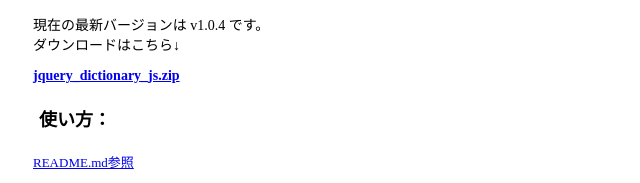
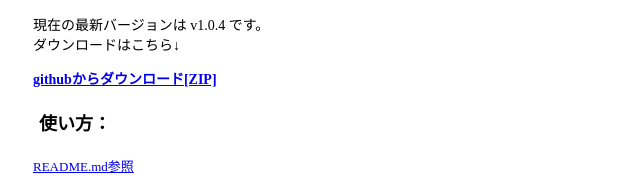
Before and after one commit to ww24/jquery-dictionary-js, a plain HTML site: page index.html in a window 1280 px wide. Shown: the part 234-417 px from the top of the page, 257-897 px from the left. Drawn offline with Linux system fonts and the light colour scheme.

Commit message:
Web page update

```diff
--- a/dicgen.js
+++ b/dicgen.js
@@ -1,5 +1,5 @@
 /*
- *    jquery.dictionary.js用辞書ファイルジェネレーター
+ *	jquery.dictionary.js用辞書ファイルジェネレーター
  *	辞書ファイルは、
  *	1行目にタイトル
  *	2行目に関係する項目リンク(,カンマ区切り)
--- a/index.css
+++ b/index.css
@@ -1,6 +1,6 @@
 /* Demo html style */
 body {
-    font-size		: 14px;
+	font-size		: 14px;
 }
 
 h1 {
--- a/index.html
+++ b/index.html
@@ -1,7 +1,7 @@
 <!DOCTYPE html>
 <html xmlns="http://www.w3.org/1999/xhtml">
     <head>
-		<meta http-equiv="Content-Type" content="text/html; charset=utf-8" />
+		<meta charset="utf-8" />
 		<link rel="stylesheet" type="text/css" href="index.css" />
 		<link rel="stylesheet" type="text/css" href="dictionary/dictionary.css" />
 		<title>jquery.dictionary.js</title>
@@ -17,7 +17,7 @@
 					現在の最新バージョンは v1.0.4 です。
 					<br />ダウンロードはこちら↓
 				</p>
-				<strong><a href="jquery_dictionary_js.zip">jquery_dictionary_js.zip</a></strong>
+				<strong><a href="https://github.com/ww24/jquery-dictionary-js/zipball/v1.0.4">githubからダウンロード[ZIP]</a></strong>
 			</div>
 
 			<div id="source-code">
```
